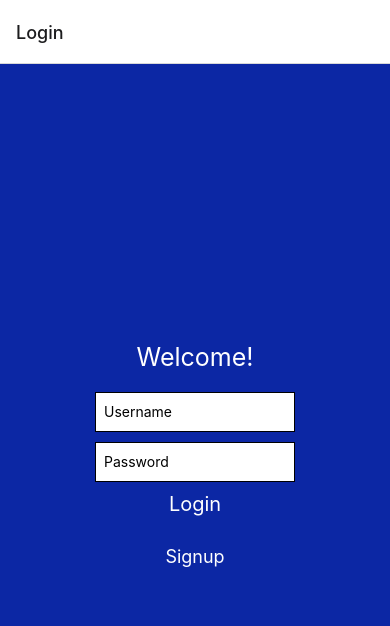
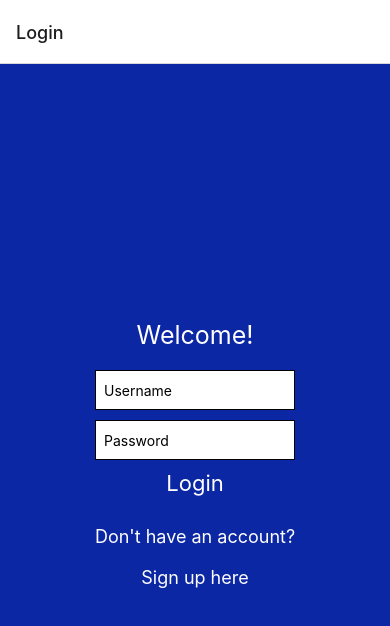
Before and after one commit to smkeller02/COMP333_HW4, a React Native app: screen /Login in a window 390 px wide. Shown: the top 626 px of the page. Built offline with nearby package versions, Linux system fonts and the light colour scheme.

Commit message:
improving navigation for user (issue #27)

```diff
--- a/createuser.js
+++ b/createuser.js
@@ -102,6 +102,7 @@ function CreateUser() {
       <View>
         <Text style={styles.message}>{message}</Text>
       </View>
+      <Text style={styles.logintext}>Already have an account?</Text>
       <TouchableOpacity onPress={handleLogin}>
         <Text style={styles.logintext}>Login</Text>
       </TouchableOpacity>
--- a/loginuser.js
+++ b/loginuser.js
@@ -83,8 +83,9 @@ export default function LoginUser() {
       <View>
         <Text style={styles.message}>{message}</Text>
       </View>
+      <Text style={styles.signuptext}>Don't have an account?</Text>
       <TouchableOpacity onPress={handleSignUp}>
-        <Text style={styles.signuptext}>Signup</Text>
+        <Text style={styles.signuptext}>Sign up here</Text>
       </TouchableOpacity>
     </View>
   );
@@ -117,7 +118,7 @@ const styles = StyleSheet.create({
   },
   button: {
     color: '#FFFFFF',
-    fontSize: 20
+    fontSize: 22
   },
   signuptext: {
     color: '#FFFFFF',
```
